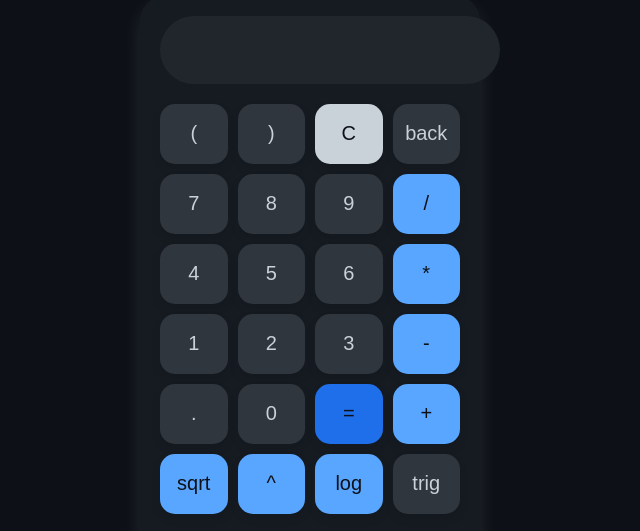
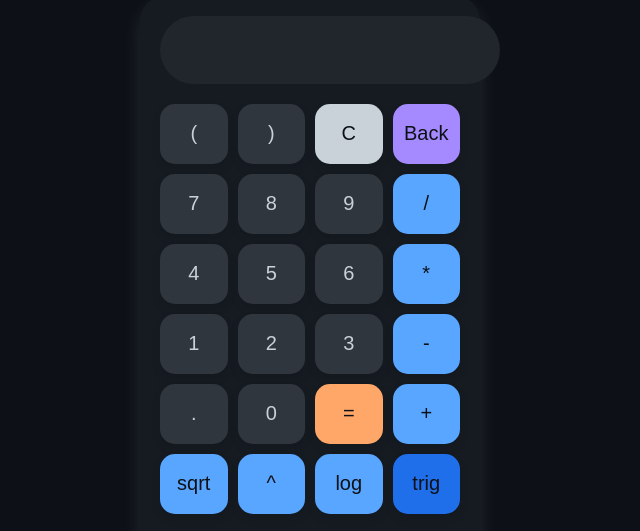
Before and after one commit to elevin01/calculator, a plain HTML site: page index.html in a window 1280 px wide. Shown: the top 531 px of the page, without its empty margins (330-970 px from the left). Drawn offline with Linux system fonts and the light colour scheme.

Commit message:
fix 3 - made some more style changes

```diff
--- a/index.html
+++ b/index.html
@@ -11,7 +11,7 @@
             <button>(</button>
             <button>)</button>
             <button class="clear">C</button>
-            <button>back</button>
+            <button class="back">Back</button>
             <button>7</button>
             <button>8</button>
             <button>9</button>
@@ -31,7 +31,7 @@
           <button class="operation">sqrt</button>
           <button class="operation">^</button>
           <button class="operation">log</button>
-            <button id="trig-button">trig</button>
+            <button class = "trig" id="trig">trig</button>
         </div>
         <div id="trig-keys" style="display:none;">
             <button>sin</button>
--- a/styles.css
+++ b/styles.css
@@ -61,7 +61,7 @@ body {
     color: #0D1117;
 }
 
-.calculator button.equals {
+.calculator button.trig {
     background-color: #1F6FEB;
     color: #0D1117;
 }
@@ -105,3 +105,12 @@ body {
 #history {
     display: none;
 }
+.calculator button.back {
+    background-color: #A58AFF;
+    color: #0D1117;
+}
+
+.calculator button.equals {
+    background-color: #FFA768;
+    color: #0D1117;
+}
```
